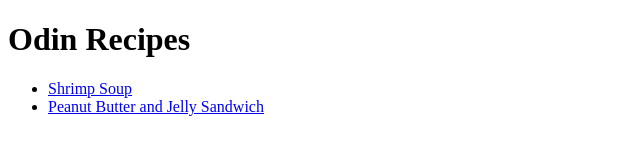
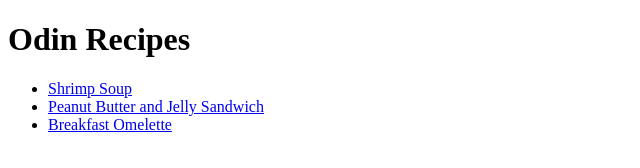
Before and after one commit to CollanJF/Odin-Recipes, a plain HTML site: page index.html in a window 1280 px wide. Shown: the whole page, without its empty margins (0-640 px from the left). Drawn offline with Linux system fonts and the light colour scheme.

Commit message:
Add link to Omelette page to index

```diff
--- a/index.html
+++ b/index.html
@@ -8,9 +8,10 @@
 <body>
     <h1>Odin Recipes</h1>
     <ul>
+
         <li><a href="./Recipes/ShrimpSoup.html" target="_blank" rel="noopener noreferrer">Shrimp Soup</a></li>
         <li><a href="./Recipes/PBJ.html" target="_blank" rel="noopener noreferrer"> Peanut Butter and Jelly Sandwich</a></li>
+        <li><a href="./Recipes/Omelette.html" target="_blank"> Breakfast Omelette</a></li>
     </ul>
-
 </body>
 </html>
```
